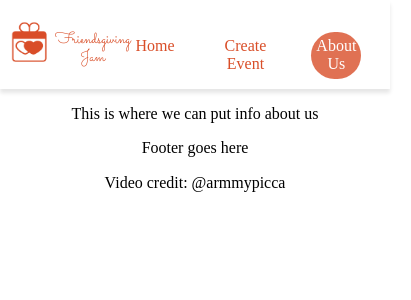
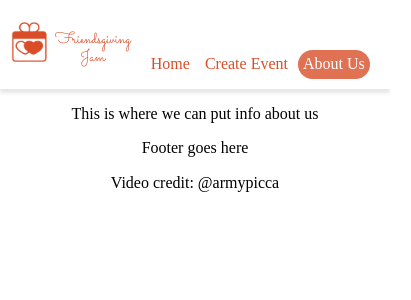
Before and after one commit to Sharrine8/code-jam_react, a React (Vite) app: page /about-us in a window 390 px wide. Shown: the top 300 px of the page, 411 px wide, since content can reach past the window. Built offline with nearby package versions, Linux system fonts and the light colour scheme.

Commit message:
fix: responsiveness and media queries

```diff
--- a/src/blocks/App.css
+++ b/src/blocks/App.css
@@ -1,5 +1,4 @@
 #root {
-  max-width: 1280px;
   margin: 0 auto;
   text-align: center;
 }
--- a/src/blocks/Header.css
+++ b/src/blocks/Header.css
@@ -2,6 +2,6 @@
   background-color: #fff;
   box-shadow: 0 0.25rem 0.25rem rgba(0, 0, 0, 0.1);
   display: flex;
-  justify-content: space-between;
+  justify-content: center;
   padding: 5px 5px;
 }
--- a/src/blocks/Logo.css
+++ b/src/blocks/Logo.css
@@ -20,3 +20,9 @@
   color: #d94e28;
   padding-top: 10px;
 }
+
+@media (max-width: 500px) {
+  .logo {
+    padding-right: 10px;
+  }
+}
--- a/src/blocks/Main.css
+++ b/src/blocks/Main.css
@@ -25,7 +25,8 @@
 }
 
 .main__video {
-  max-width: 500px;
+  width: 100%;
+  max-height: 550px;
   border-radius: 20px;
   -webkit-box-shadow: -14px 15px 41px -19px rgba(0, 0, 0, 0.67);
   -moz-box-shadow: -14px 15px 41px -19px rgba(0, 0, 0, 0.67);
@@ -45,10 +46,6 @@
 @media (max-width: 870px) {
   .main__header {
     flex-direction: column;
-  }
-
-  .main__video {
-    width: 100%;
-    height: auto;
+    padding: 50px 20px;
   }
 }
--- a/src/blocks/NavBar.css
+++ b/src/blocks/NavBar.css
@@ -15,6 +15,7 @@
   font-size: 16px;
   text-align: center;
   transition: background-color 0.3s linear;
+  align-self: center;
 }
 
 .nav__link_active {
@@ -27,3 +28,10 @@
   color: #fff;
   cursor: pointer;
 }
+
+@media (max-width: 400px) {
+  .nav {
+    gap: 5px;
+    padding-right: 10px;
+  }
+}
--- a/src/components/Footer.jsx
+++ b/src/components/Footer.jsx
@@ -2,7 +2,7 @@ function Footer() {
   return (
     <footer>
       <p>Footer goes here</p>
-      <p>Video credit: @armmypicca</p>
+      <p>Video credit: @armypicca</p>
     </footer>
   );
 }
```
Also changed, not shown: src/blocks/Footer.css (added).
